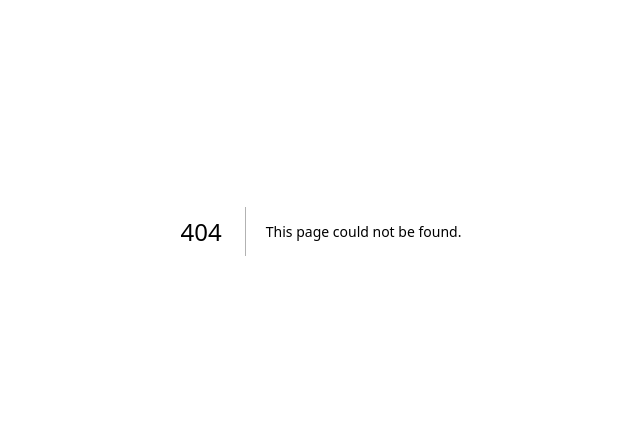
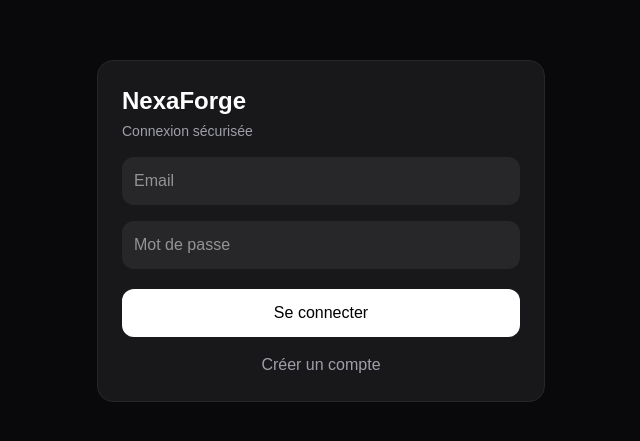
Before and after one commit to Phabogard/nexaforge-ai, a Next.js app in the folder apps/web/: page /auth in a window 1280 px wide. Before the commit this address had no page. Shown: the part 169-610 px from the top of the page, without its empty margins (319-959 px from the left). Built offline with nearby package versions, Linux system fonts and the light colour scheme.

Commit message:
feat(web): add Neon Auth sign in page

```diff
--- /dev/null
+++ b/apps/web/app/auth/page.tsx
@@ -0,0 +1,9 @@
+'use client';
+
+import { FormEvent,useState } from 'react';
+
+export default function AuthPage(){
+  const[mode,setMode]=useState<'sign-in'|'sign-up'>('sign-in'),[email,setEmail]=useState(''),[password,setPassword]=useState(''),[name,setName]=useState(''),[error,setError]=useState<string|null>(null),[busy,setBusy]=useState(false);
+  async function submit(e:FormEvent){e.preventDefault();setBusy(true);setError(null);try{const path=mode==='sign-in'?'/api/auth/sign-in/email':'/api/auth/sign-up/email';const body=mode==='sign-in'?{email,password}:{email,password,name};const r=await fetch(path,{method:'POST',headers:{'content-type':'application/json'},body:JSON.stringify(body)});if(!r.ok){const d=await r.json().catch(()=>null);throw new Error(d?.message??d?.error??'Authentification échouée');}window.location.href='/';}catch(err){setError(err instanceof Error?err.message:'Authentification échouée');}finally{setBusy(false);}}
+  return <main className="min-h-screen bg-zinc-950 text-white grid place-items-center p-6"><form onSubmit={submit} className="w-full max-w-md rounded-2xl border border-zinc-800 bg-zinc-900 p-6"><h1 className="text-2xl font-bold">NexaForge</h1><p className="mt-1 text-sm text-zinc-400">{mode==='sign-in'?'Connexion sécurisée':'Créer ton compte'}</p>{mode==='sign-up'&&<input value={name} onChange={e=>setName(e.target.value)} placeholder="Nom" className="mt-6 w-full rounded-xl bg-zinc-800 p-3 outline-none" required/>}<input value={email} onChange={e=>setEmail(e.target.value)} type="email" placeholder="Email" className="mt-4 w-full rounded-xl bg-zinc-800 p-3 outline-none" required/><input value={password} onChange={e=>setPassword(e.target.value)} type="password" placeholder="Mot de passe" minLength={8} className="mt-4 w-full rounded-xl bg-zinc-800 p-3 outline-none" required/>{error&&<div className="mt-4 rounded-xl border border-red-900 bg-red-950/30 p-3 text-sm text-red-300">{error}</div>}<button disabled={busy} className="mt-5 w-full rounded-xl bg-white p-3 font-semibold text-black disabled:opacity-50">{busy?'Patiente…':mode==='sign-in'?'Se connecter':'Créer le compte'}</button><button type="button" onClick={()=>setMode(mode==='sign-in'?'sign-up':'sign-in')} className="mt-4 w-full text-sm text-zinc-400">{mode==='sign-in'?'Créer un compte':'J’ai déjà un compte'}</button></form></main>;
+}
```
